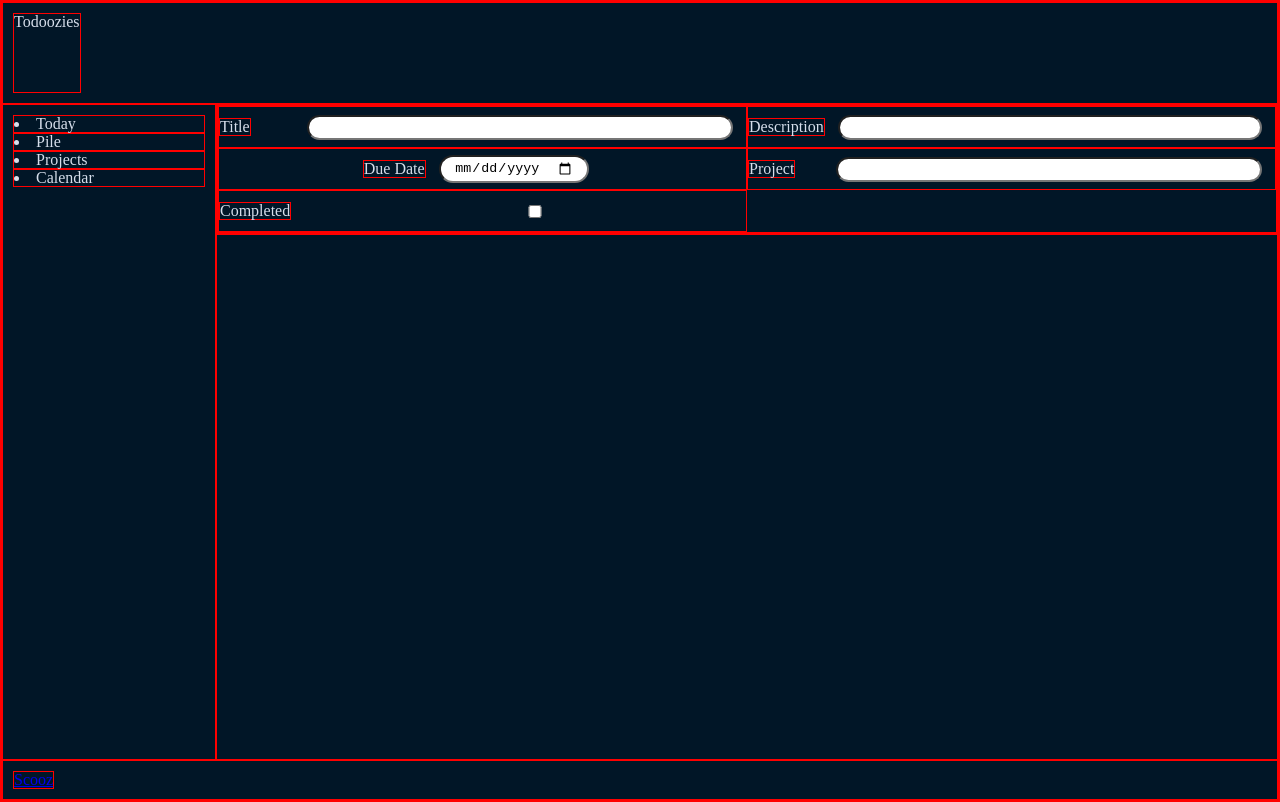
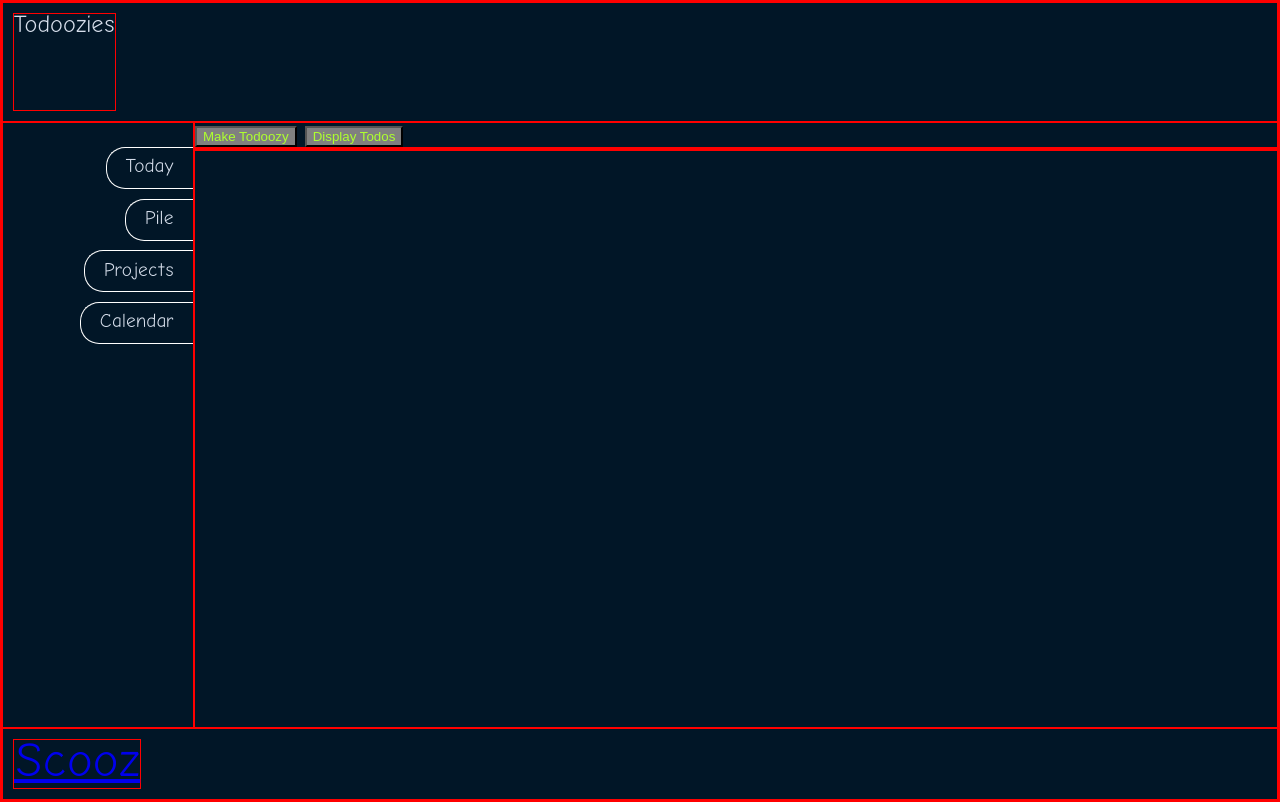
Before and after one commit to ZebraMilk/todoozy, a website built with webpack: page src/template.html in a window 1280 px wide. Built offline with nearby package versions, Linux system fonts and the light colour scheme; files whose address does not match are found by name.

Commit message:
Organize CSS

```diff
--- a/src/style.css
+++ b/src/style.css
@@ -4,19 +4,87 @@
   License: none (public domain)
 */
 
-html, body, div, span, applet, object, iframe,
-h1, h2, h3, h4, h5, h6, p, blockquote, pre,
-a, abbr, acronym, address, big, cite, code,
-del, dfn, em, img, ins, kbd, q, s, samp,
-small, strike, strong, sub, sup, tt, var,
-b, u, i, center,
-dl, dt, dd, ol, ul, li,
-fieldset, form, label, legend,
-table, caption, tbody, tfoot, thead, tr, th, td,
-article, aside, canvas, details, embed,
-figure, figcaption, footer, header, hgroup,
-menu, nav, output, ruby, section, summary,
-time, mark, audio, video {
+html,
+body,
+div,
+span,
+applet,
+object,
+iframe,
+h1,
+h2,
+h3,
+h4,
+h5,
+h6,
+p,
+blockquote,
+pre,
+a,
+abbr,
+acronym,
+address,
+big,
+cite,
+code,
+del,
+dfn,
+em,
+img,
+ins,
+kbd,
+q,
+s,
+samp,
+small,
+strike,
+strong,
+sub,
+sup,
+tt,
+var,
+b,
+u,
+i,
+center,
+dl,
+dt,
+dd,
+ol,
+ul,
+li,
+fieldset,
+form,
+label,
+legend,
+table,
+caption,
+tbody,
+tfoot,
+thead,
+tr,
+th,
+td,
+article,
+aside,
+canvas,
+details,
+embed,
+figure,
+figcaption,
+footer,
+header,
+hgroup,
+menu,
+nav,
+output,
+ruby,
+section,
+summary,
+time,
+mark,
+audio,
+video {
   margin: 0;
   padding: 0;
   border: 0;
@@ -26,22 +94,35 @@ time, mark, audio, video {
   border: 1px solid red;
 }
 /* HTML5 display-role reset for older browsers */
-article, aside, details, figcaption, figure,
-footer, header, hgroup, menu, nav, section {
+article,
+aside,
+details,
+figcaption,
+figure,
+footer,
+header,
+hgroup,
+menu,
+nav,
+section {
   display: block;
 }
 body {
   line-height: 1;
 }
-ol, ul {
+ol,
+ul {
   list-style: none;
 }
-blockquote, q {
+blockquote,
+q {
   quotes: none;
 }
-blockquote:before, blockquote:after,
-q:before, q:after {
-  content: '';
+blockquote:before,
+blockquote:after,
+q:before,
+q:after {
+  content: "";
   content: none;
 }
 table {
@@ -49,86 +130,146 @@ table {
   border-spacing: 0;
 }
 
-/* || GENERAL STYLES */
-html, body {
+/* || global styles  */
+*,
+*::before,
+*::after {
   box-sizing: border-box;
 }
 
 body {
-  background-color:#011627;
-  color:#d6deeb;
+  background-color: #011627;
+  color: #d6deeb;
   height: 100vh;
-  font: "ComicNeue";
-  box-sizing: border-box;
   display: flex;
   flex-direction: column;
 }
-/* || UTILITIES */
 
-/* || TYPOGRAPHY */
-
-/* || Fonts */
+/* || typography */
+/* || fonts */
 @font-face {
   font-family: "ComicNeue";
-    src: url('./assets/fonts/ComicNeueAngular-Regular.woff') format('woff'),
-        url('./assets/fonts/ComicNeueAngular-Regular.woff2') format('woff2');
+  src: url("/src/assets/fonts/ComicNeueAngular-Regular.woff") format("woff"),
+    url("/src/assets/fonts/ComicNeueAngular-Regular.woff2") format("woff2");
   font-weight: 600;
   font-style: normal;
 }
-/* || HEADER AND NAV */
-header, nav, footer {
+/* || font styles */
+:root {
+  font-family: "ComicNeue";
+  font-size: 24px;
+}
+
+h1,
+h2,
+h3,
+h4 {
+  font-weight: bold;
+}
+
+/* || variables */
+
+/* || layout */
+
+header,
+footer {
   display: flex;
+  flex-grow: 0;
+  flex-shrink: 0;
+}
+
+main {
+  display: flex;
+  flex-grow: 1;
+}
+
+nav {
+  display: flex;
+  flex-direction: column;
+  align-items: flex-end;
+  width: max(15vw, 150px);
+  max-width: 300px;
+  padding: 1em 0 0 1em;
+}
+
+/* || components */
+/* || header and footer */
+
+header,
+footer {
   padding: 10px;
   background-color: #011627;
   color: #d6deeb;
-}
-
-nav {
-  flex-direction: column;
-  align-items: right;
-  width: max(15vw, 150px);
-  max-width: 300px;
 }
 
 header {
   height: 5rem;
 }
 
-/* || CONTENT */
-
-main {
-  display: flex;
-  background-color: #011627;
-  color: #d6deeb;
+footer {
+  font-size: 2rem;
 }
-
-
-
-
 
 header h1 {
   color: #d6deeb;
 }
+/* || navigation */
 
-header, footer {
-  flex-grow: 0;
-  flex-shrink: 0;
+nav {
+  font-size: 0.8rem;
 }
 
-main {
-  flex-grow: 1;
+nav > li {
+  min-height: 1.75rem;
+  width: fit-content;
+  display: flex;
+  justify-content: flex-end;
+  align-items: center;
+  padding: 0 1em;
+  margin: 0.25em 0;
+  border: 1px solid white;
+  border-bottom-left-radius: 1em;
+  border-top-left-radius: 1em;
+  border-right: none;
+  transition: all 2s;
 }
 
+nav > li:hover {
+  width: 100%;
+}
+
+nav > li:active {
+  width: 100%;
+}
+
+/* || buttons */
 
 button {
   background-color: gray;
   color: greenyellow;
 }
 
+/* || content */
+
+main {
+  background-color: #011627;
+  color: #d6deeb;
+}
+
 .app-content {
   display: grid;
   grid-template-columns: min-content 1fr;
+}
 
+.make-todo-display {
+  display: flex;
+  flex-direction: column;
+}
+
+/* || inputs */
+
+.add-todo-fields .hide {
+  transition: all 1s ease;
 }
 
 .add-todo-fields {
@@ -138,7 +279,7 @@ button {
 }
 
 .field-input {
-  transition: all .2s ease;
+  transition: all 0.2s ease;
   padding: 3px 1em;
   margin: 0 1em;
   border-radius: 2em;
@@ -164,10 +305,8 @@ input:focus {
   width: auto;
 }
 
+/* || utilities */
+
 .hide {
   display: none;
 }
-
-.show {
-  display: block;
-}
--- a/src/template.html
+++ b/src/template.html
@@ -21,7 +21,10 @@
       </nav>
       <div class="display" id="display">
         <!-- display the todo items as they are clicked -->
-        <form class="add-todo-fields">
+        <button class="toggle-make-todo">Make Todoozy</button>
+        <button class="display-todos">Display Todos</button>
+        <div class="make-todo-display">
+          <form class="add-todo-fields hide">
             <div class="todo-input">
               <label for="title" class="field-label">Title</label>
               <input
@@ -67,8 +70,10 @@
                 id="completed"
                 name="todoozy"
               />
+              <button class="add-todo-button">Add Todoozy</button>
             </div>
           </form>
+        </div>
         <div class="todoozy-display" id="todoozy-display"></div>
       </div>
     </main>
--- a/src/ui.js
+++ b/src/ui.js
@@ -19,7 +19,7 @@ function captureFields(e) {
     description: todoDescription.value,
     dueDate: new Date(todoDueDate.value.split("-").join(", ")),
     project: todoProject.value,
-    completed: todoCompleted.value
+    completed: todoCompleted.value,
   };
   console.table(newTodo);
   todoForm.reset();
@@ -33,9 +33,8 @@ function addToLibrary(newTodoozy) {
 
 // button to add a todo
 function loadUI() {
-
   // const todoDisplay = document.querySelector(".todoozy-display");
-  const addBtn = document.createElement("button");
+  const addBtn = document.querySelector(".add-todo-button");
 
   addBtn.addEventListener("click", (e) => {
     const todoozy = captureFields(e);
@@ -43,9 +42,9 @@ function loadUI() {
     updateDisplayDefault(e);
   });
 
-  addBtn.classList.add("make-todo-button");
-  addBtn.innerText = "Make Todoozy";
-  todoForm.appendChild(addBtn);
+  // addBtn.classList.add("make-todo-button");
+  // addBtn.innerText = "Make Todoozy";
+  // todoForm.appendChild(addBtn);
 
   console.log("UI Changed");
 }
@@ -98,22 +97,22 @@ function updateDisplayDefault(e) {
   // );
 }
 // TODO: make the "make todo" button display or hide the todofields
-const makeTodoButton = document.querySelector(".make-todo-button");
+const makeTodoButton = document.querySelector(".toggle-make-todo");
 
-function toggleTodoFields() {
-  if (todoForm.classList.contains("show")) {
-  todoForm.classList.add("hide").remove("show")
-  } else {todoForm.classList.add("show").remove("hide")}
+function toggleTodoFields(e) {
+  e.preventDefault();
+  if (todoForm.classList.contains("hide")) {
+    todoForm.classList.remove("hide");
+  } else {
+    todoForm.classList.add("hide");
+  }
 }
 // grab the dom stuff and add a listner
-makeTodoButton.addEventListener("click", () => toggleTodoFields())
+makeTodoButton.addEventListener("click", (e) => toggleTodoFields(e));
+
+// make a test button to display the library
+const displayButton = document.querySelector(".display-todos");
+displayButton.addEventListener("click", (e) => updateDisplayDefault(e));
 
 
-// make a test button to display the library
-const displayButton = document.createElement("button");
-displayButton.addEventListener("click", (e) => updateDisplayDefault(e));
-displayButton.classList.add("display-button");
-displayButton.innerText = "Display Todos";
-todoForm.appendChild(displayButton);
-
 export { loadUI, createTodoCard };
```
Also changed, not shown: dist/1d38aa1e8df50e1b7ae6.woff (added), dist/a7dd8efaf62d0122fac4.woff2 (added), dist/index.html, dist/main.bundle.js, dist/runtime.bundle.js. Lines whose indentation alone changed are shown as unchanged.
